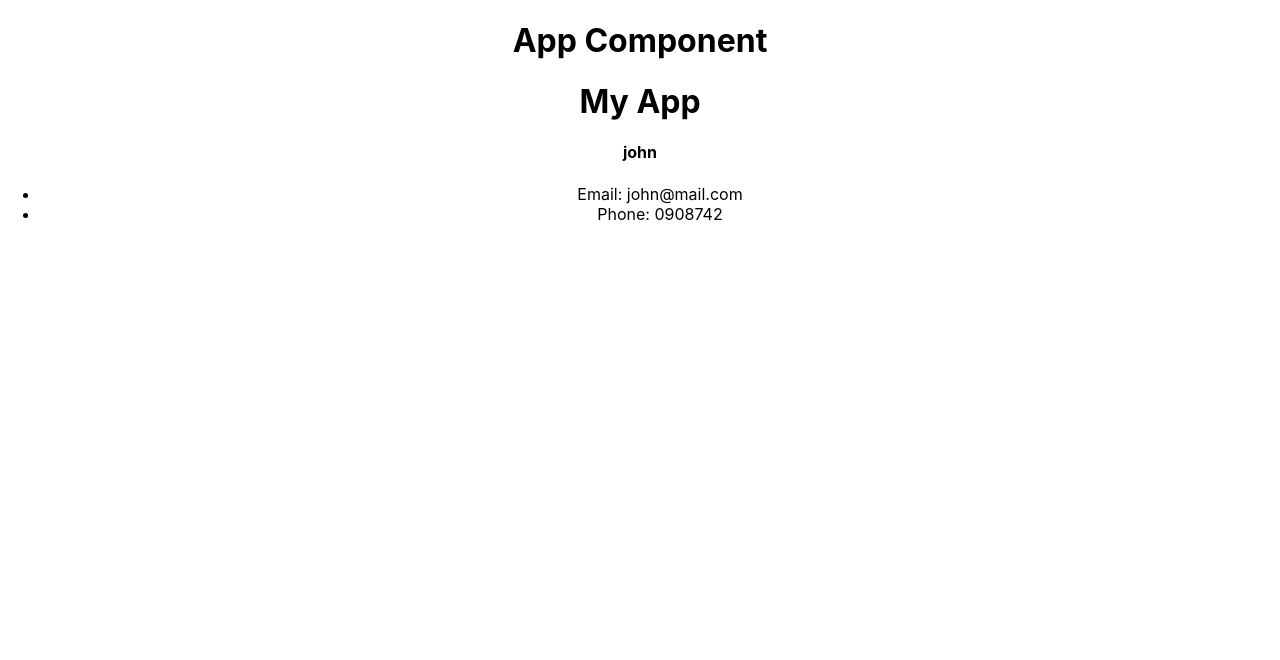
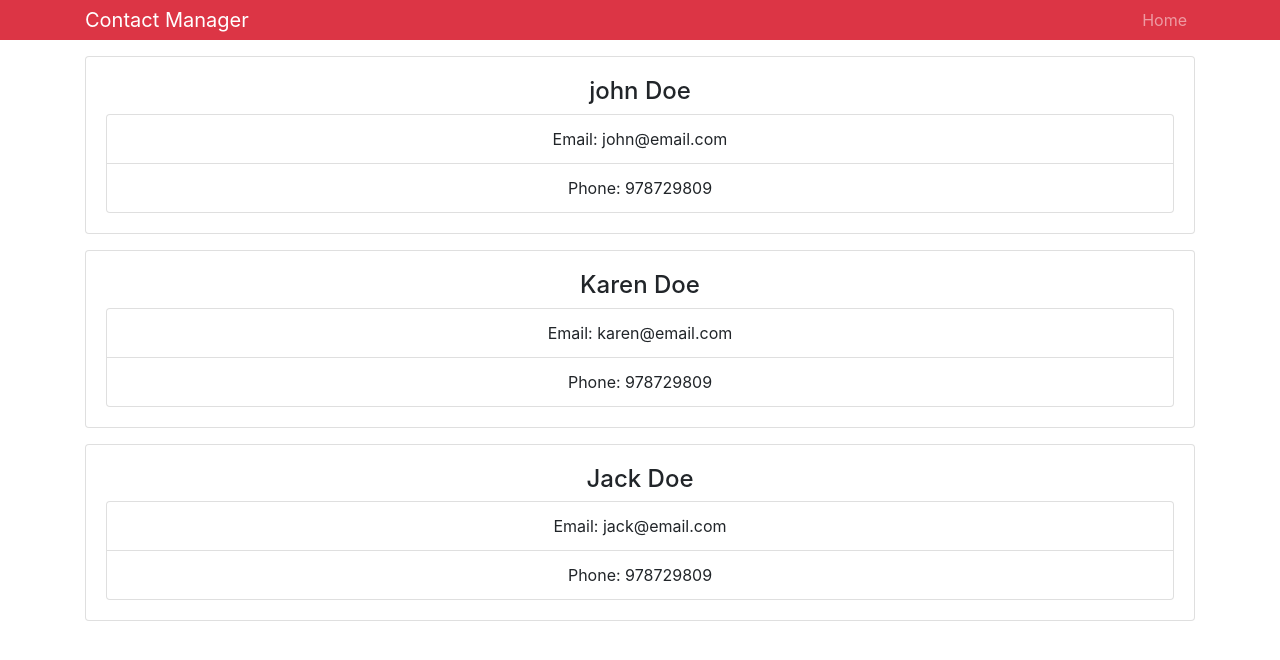
Before and after one commit to Dark-wiz/contact-manager, a React (Create React App) app: page / in a window 1280 px wide. Shown: the top 660 px of the page. Built offline with nearby package versions, Linux system fonts and the light colour scheme.

Commit message:
added contact component set contacts array in state and mapped each contact to Contact component

```diff
--- a/package.json
+++ b/package.json
@@ -3,6 +3,7 @@
   "version": "0.1.0",
   "private": true,
   "dependencies": {
+    "bootstrap": "^4.2.1",
     "react": "^16.7.0",
     "react-dom": "^16.7.0",
     "react-scripts": "2.1.3"
--- a/src/App.js
+++ b/src/App.js
@@ -1,14 +1,16 @@
 import React, { Component } from "react";
 import "./App.css";
-import Contact from "./components/Contact";
+import "bootstrap/dist/css/bootstrap.min.css";
+import Contacts from "./components/Contacts";
 import Header from "./components/Header";
 class App extends Component {
   render() {
     return (
       <div className="App">
-        <h1>App Component</h1>
-        <Header />
-        <Contact name="john" email="john@mail.com" phone="0908742" />
+        <Header branding="Contact Manager" />
+        <div className="container">
+          <Contacts />
+        </div>
       </div>
     );
   }
--- a/src/components/Contact.js
+++ b/src/components/Contact.js
@@ -2,15 +2,14 @@
 import PropTypes from "prop-types";
 
 class Contact extends Component {
-  state = {};
   render() {
-    const { name, phone, email } = this.props;
+    const { name, email, phone } = this.props.contact;
     return (
-      <div>
+      <div className="card card-body mb-3">
         <h4>{name} </h4>
-        <ul>
-          <li>Email: {email}</li>
-          <li>Phone: {phone}</li>
+        <ul className="list-group">
+          <li className="list-group-item">Email: {email}</li>
+          <li className="list-group-item">Phone: {phone}</li>
         </ul>
       </div>
     );
@@ -18,9 +17,7 @@
 }
 
 Contact.propTypes = {
-  name: PropTypes.string.isRequired,
-  email: PropTypes.string.isRequired,
-  phone: PropTypes.string.isRequired
+  contact: PropTypes.object.isRequired
 };
 
 export default Contact;
--- /dev/null
+++ b/src/components/Contacts.js
@@ -0,0 +1,38 @@
+import React, { Component } from "react";
+import Contact from "./Contact";
+class Contacts extends Component {
+  state = {
+    contacts: [
+      {
+        id: 1,
+        name: "john Doe",
+        email: "john@email.com",
+        phone: "978729809"
+      },
+      {
+        id: 2,
+        name: "Karen Doe",
+        email: "karen@email.com",
+        phone: "978729809"
+      },
+      {
+        id: 3,
+        name: "Jack Doe",
+        email: "jack@email.com",
+        phone: "978729809"
+      }
+    ]
+  };
+  render() {
+    const { contacts } = this.state;
+    return (
+      <div>
+        {contacts.map(contact => (
+          <Contact key={contact.id} contact={contact} />
+        ))}
+      </div>
+    );
+  }
+}
+
+export default Contacts;
--- a/src/components/Header.js
+++ b/src/components/Header.js
@@ -3,9 +3,22 @@
 const Header = props => {
   const { branding } = props;
   return (
-    <div>
-      <h1>{branding}</h1>
-    </div>
+    <nav className="navbar navbar-expand-sm navbar-dark bg-danger mb-3 py-0 ">
+      <div className="container">
+        <a href="/" className="navbar-brand">
+          {branding}
+        </a>
+        <div>
+          <ul className="navbar-nav mr-auto">
+            <li classNamee="nav-item">
+              <a href="/" className="nav-link">
+                Home
+              </a>
+            </li>
+          </ul>
+        </div>
+      </div>
+    </nav>
   );
 };
 
```
Also changed, not shown: 1 other file (tests, documents, lock files or other folders).
